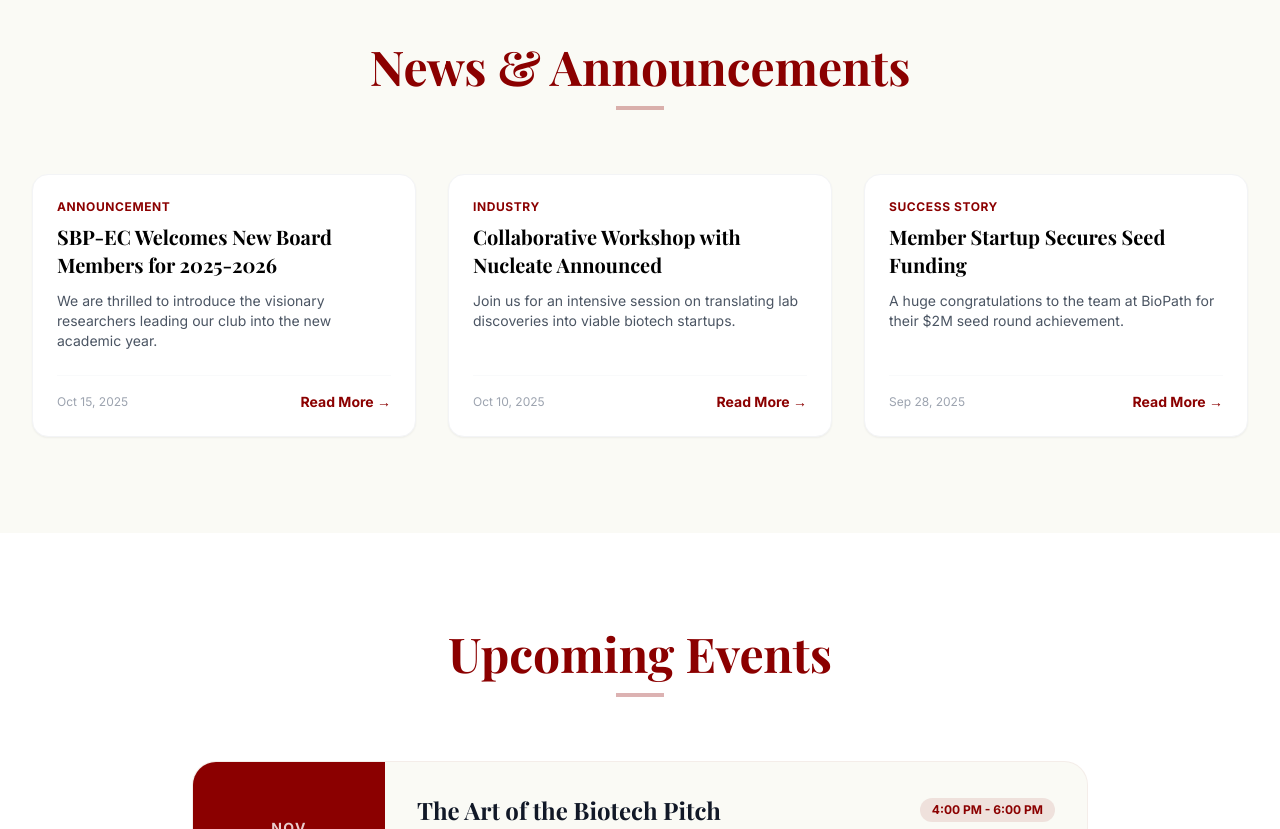
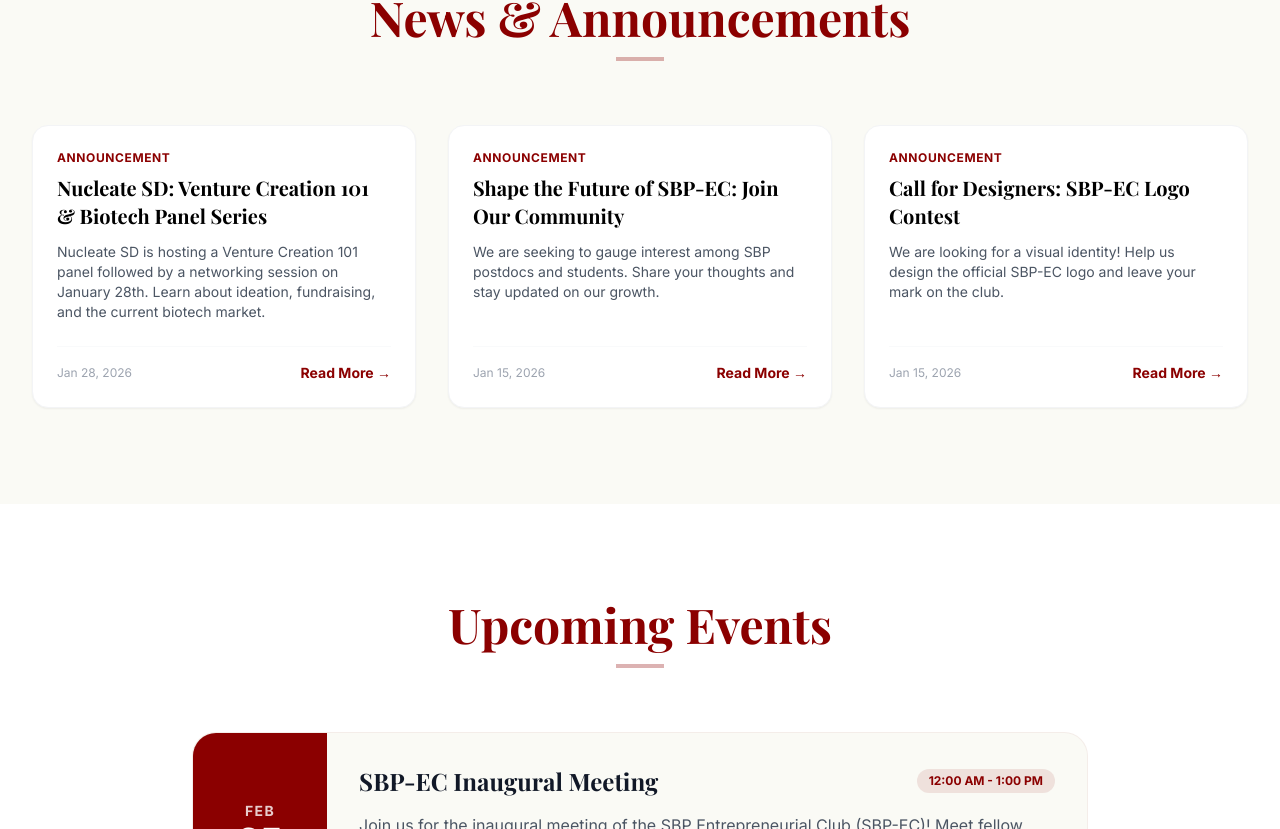
Before and after one commit to SBP-EC/SBP_EC_website, a React (Vite) app: page / in a window 1280 px wide. Shown: the part 2665-3494 px from the top of the page. Built offline with nearby package versions, Linux system fonts and the light colour scheme.

Commit message:
updated news and events section

```diff
--- a/App.tsx
+++ b/App.tsx
@@ -1,12 +1,33 @@
 
-import React from 'react';
+import React, { useState, useEffect } from 'react';
 import { Navigation } from './components/Navigation';
 import { Section } from './components/Section';
 import { Leadership } from './components/Leadership';
 import { AIAdvisor } from './components/AIAdvisor';
 import { NEWS_DATA, EVENTS_DATA, PARTNERS } from './constants';
+import { NewsItem } from './types';
 
 const App: React.FC = () => {
+  const [selectedNews, setSelectedNews] = useState<NewsItem | null>(null);
+
+  // Close modal on escape key
+  useEffect(() => {
+    const handleEsc = (e: KeyboardEvent) => {
+      if (e.key === 'Escape') setSelectedNews(null);
+    };
+    window.addEventListener('keydown', handleEsc);
+    return () => window.removeEventListener('keydown', handleEsc);
+  }, []);
+
+  // Prevent scrolling when modal is open
+  useEffect(() => {
+    if (selectedNews) {
+      document.body.style.overflow = 'hidden';
+    } else {
+      document.body.style.overflow = 'unset';
+    }
+  }, [selectedNews]);
+
   return (
     <div className="min-h-screen">
       <Navigation />
@@ -62,7 +83,7 @@
             </div>
           </div>
           <div className="rounded-3xl overflow-hidden shadow-2xl">
-            <img src="https://picsum.photos/seed/sbp-ec/800/600" alt="SBP Researchers" className="w-full h-full object-cover" />
+            <img src="imgs/sbp_main.webp" alt="SBP Researchers and Innovators" className="w-full h-full object-cover" />
           </div>
         </div>
 
@@ -100,7 +121,12 @@
               <p className="text-gray-600 text-sm mb-6 flex-grow">{news.excerpt}</p>
               <div className="flex justify-between items-center pt-4 border-t border-gray-50">
                 <span className="text-xs text-gray-400">{news.date}</span>
-                <button className="text-[#8B0000] text-sm font-bold hover:underline">Read More →</button>
+                <button
+                  onClick={() => news.fullContent ? setSelectedNews(news) : news.url && window.open(news.url, '_blank')}
+                  className="text-[#8B0000] text-sm font-bold hover:underline"
+                >
+                  Read More <span className="sr-only">about {news.title}</span>→
+                </button>
               </div>
             </article>
           ))}
@@ -156,6 +182,66 @@
         </div>
       </Section>
 
+
+      {/* News Modal */}
+      {selectedNews && (
+        <div
+          className="fixed inset-0 z-[60] flex items-center justify-center p-4 bg-gray-900/60 backdrop-blur-sm animate-in fade-in duration-200"
+          onClick={() => setSelectedNews(null)}
+          role="dialog"
+          aria-modal="true"
+        >
+          <div
+            className="bg-white rounded-3xl shadow-2xl max-w-2xl w-full max-h-[90vh] overflow-y-auto relative animate-in zoom-in-95 duration-200"
+            onClick={(e) => e.stopPropagation()}
+          >
+            <div className="sticky top-0 bg-white/80 backdrop-blur-md px-8 py-6 border-b border-gray-100 flex justify-between items-start">
+              <div>
+                <span className="text-xs font-bold text-[#8B0000] uppercase tracking-wider block mb-1">
+                  {selectedNews.category}
+                </span>
+                <h2 className="text-3xl font-bold text-gray-900">
+                  {selectedNews.title}
+                </h2>
+                <p className="text-sm text-gray-400 mt-1">{selectedNews.date}</p>
+              </div>
+              <button
+                onClick={() => setSelectedNews(null)}
+                className="p-2 hover:bg-gray-100 rounded-full transition-colors text-gray-400 hover:text-gray-900"
+                aria-label="Close modal"
+              >
+                <svg className="w-6 h-6" fill="none" viewBox="0 0 24 24" stroke="currentColor">
+                  <path strokeLinecap="round" strokeLinejoin="round" strokeWidth={2} d="M6 18L18 6M6 6l12 12" />
+                </svg>
+              </button>
+            </div>
+
+            <div className="p-8">
+              <div className="prose prose-lg max-w-none text-gray-700 leading-relaxed whitespace-pre-line">
+                {selectedNews.fullContent || selectedNews.excerpt}
+              </div>
+
+              {selectedNews.url && (
+                <div className="mt-10 p-6 bg-[#FAFAF5] rounded-2xl border border-[#8B0000]/10 flex flex-col md:flex-row items-center justify-between gap-6">
+                  <div>
+                    <h4 className="font-bold text-gray-900 mb-1">Take Action</h4>
+                    <p className="text-sm text-gray-600">Join our community or share your thoughts.</p>
+                  </div>
+                  <a
+                    href={selectedNews.url}
+                    target="_blank"
+                    rel="noopener noreferrer"
+                    className="w-full md:w-auto px-8 py-3 bg-[#8B0000] text-white font-bold rounded-full hover:bg-[#660000] transition-colors text-center shadow-lg shadow-[#8B0000]/20"
+                  >
+                    {selectedNews.ctaText || 'Visit Link'}
+                  </a>
+                </div>
+              )}
+            </div>
+          </div>
+        </div>
+      )}
+
       {/* Footer */}
       <footer className="bg-white border-t border-gray-100 py-12 px-4 sm:px-6 lg:px-8">
         <div className="max-w-7xl mx-auto flex flex-col md:flex-row justify-between items-center gap-8">
--- a/constants.ts
+++ b/constants.ts
@@ -25,7 +25,7 @@
   {
     name: 'Anna Chechenina',
     role: 'Co-founder, External Affairs',
-    image: 'imgs/headshots/anna_chechenina.jpg'
+    image: 'imgs/headshots/anna_chechenina.JPG'
   },
   {
     name: 'Alisha Kirkland',
@@ -41,52 +41,64 @@
 
 export const NEWS_DATA: NewsItem[] = [
   {
-    id: '1',
-    title: 'SBP-EC Welcomes New Board Members for 2025-2026',
-    date: 'Oct 15, 2025',
-    excerpt: 'We are thrilled to introduce the visionary researchers leading our club into the new academic year.',
-    category: 'Announcement'
+    id: 'n-nucleate-101',
+    title: 'Nucleate SD: Venture Creation 101 & Biotech Panel Series',
+    date: 'Jan 28, 2026',
+    excerpt: 'Nucleate SD is hosting a Venture Creation 101 panel followed by a networking session on January 28th. Learn about ideation, fundraising, and the current biotech market.',
+    category: 'Announcement',
+    url: 'https://luma.com/z586dik0',
+    ctaText: 'Register via Luma',
+    fullContent: `Nucleate SD is hosting a Venture Creation 101 panel followed by a networking session on January 28th at 6pm, at the Kavli Auditorium in Tata Hall.
+
+Our panelists will share their experiences on the venture creation process, covering ideation, regulatory frameworks, fundraising and the current biotech market.
+
+As part of a broader mission to make biotech education more accessible to our SD community, Nucleate is hosting several panels this year. Below are the upcoming sessions and sign-up links:
+
+• Venture Creation 101 (Jan 28): https://luma.com/z586dik0
+• AI x Biotech: https://luma.com/w8r5u56e
+• Licensing and Tech Transfer: https://luma.com/om67qa2h
+• Market Identification: https://luma.com/pp1jweyd
+• Fundraising and VC 101: https://luma.com/u1yefy8x
+• Story Telling and Pitching: https://luma.com/ihm60xe9
+
+Note: Dates for panels 3-6 are tentative and will be updated once finalized.`
   },
   {
-    id: '2',
-    title: 'Collaborative Workshop with Nucleate Announced',
-    date: 'Oct 10, 2025',
-    excerpt: 'Join us for an intensive session on translating lab discoveries into viable biotech startups.',
-    category: 'Industry'
+    id: 'n-interest-form',
+    title: 'Shape the Future of SBP-EC: Join Our Community',
+    date: 'Jan 15, 2026',
+    excerpt: 'We are seeking to gauge interest among SBP postdocs and students. Share your thoughts and stay updated on our growth.',
+    category: 'Announcement',
+    url: 'https://forms.cloud.microsoft/pages/responsepage.aspx?id=IycWC0UA3kewaZ8aeqlVoVPOOpzavk5MpbeSQf96bsVUMTFCNzJJRlFCVjI5N1pDS0hEQTIxQ0RBVi4u&route=shorturl',
+    ctaText: 'Fill Interest Form',
+    fullContent: `At this early stage, we are seeking to gauge interest among SBP postdocs and graduate students. Your input will directly shape the scope, programming, and focus areas of the club as it grows and develops.
+
+If anything above is of interest to you, or if there are specific topics you would like to see covered, please fill out our interest form to be included in future communications and share your thoughts with us.`
   },
   {
-    id: '3',
-    title: 'Member Startup Secures Seed Funding',
-    date: 'Sep 28, 2025',
-    excerpt: 'A huge congratulations to the team at BioPath for their $2M seed round achievement.',
-    category: 'Success Story'
+    id: 'n-logo-contest',
+    title: 'Call for Designers: SBP-EC Logo Contest',
+    date: 'Jan 15, 2026',
+    excerpt: 'We are looking for a visual identity! Help us design the official SBP-EC logo and leave your mark on the club.',
+    category: 'Announcement',
+    url: '#logo-submission-form',
+    ctaText: 'Submit Your Design',
+    fullContent: `We are officially opening the floor for logo suggestions! As a newly formed club, we want our visual identity to reflect the intersection of breakthrough science and entrepreneurial spirit at Sanford Burnham Prebys.
+
+Whether you are a graphic design pro or have a great napkin sketch, we want to see your ideas. The winning design will become the official face of SBP-EC.
+
+Submit your designs or conceptual sketches via the submission link below. We can't wait to see your creativity!`
   }
 ];
 
 export const EVENTS_DATA: EventItem[] = [
   {
     id: 'e1',
-    title: 'The Art of the Biotech Pitch',
-    date: 'Nov 12, 2025',
-    time: '4:00 PM - 6:00 PM',
-    location: 'Building 1, Auditorium A',
-    description: 'Learn how to present your scientific data to venture capitalists.'
-  },
-  {
-    id: 'e2',
-    title: 'Monthly Networking Mixer',
-    date: 'Dec 05, 2025',
-    time: '5:30 PM - 7:30 PM',
-    location: 'SBP Outdoor Terrace',
-    description: 'Connect with fellow scientists and local industry professionals.'
-  },
-  {
-    id: 'e3',
-    title: 'Intellectual Property for Postdocs',
-    date: 'Jan 18, 2025',
-    time: '12:00 PM - 1:30 PM',
-    location: 'Virtual Zoom Session',
-    description: 'A deep dive into patents, licensing, and protecting your discoveries.'
+    title: 'SBP-EC Inaugural Meeting',
+    date: 'Feb 25, 2026',
+    time: '12:00 AM - 1:00 PM',
+    location: 'Fishman Auditorium, SBP',
+    description: 'Join us for the inaugural meeting of the SBP Entrepreneurial Club (SBP-EC)! Meet fellow members, learn about our mission, and explore upcoming events and initiatives.',
   }
 ];
 
--- a/types.ts
+++ b/types.ts
@@ -10,6 +10,9 @@
   date: string;
   excerpt: string;
   category: 'Announcement' | 'Industry' | 'Success Story';
+  url?: string;
+  fullContent?: string;
+  ctaText?: string;
 }
 
 export interface EventItem {
@@ -19,6 +22,7 @@
   time: string;
   location: string;
   description: string;
+  url?: string;
 }
 
 export interface Partner {
```
Also changed, not shown: public/imgs/headshots/erik_hultenius.jpg (added), public/imgs/sbp_main.webp (added).
